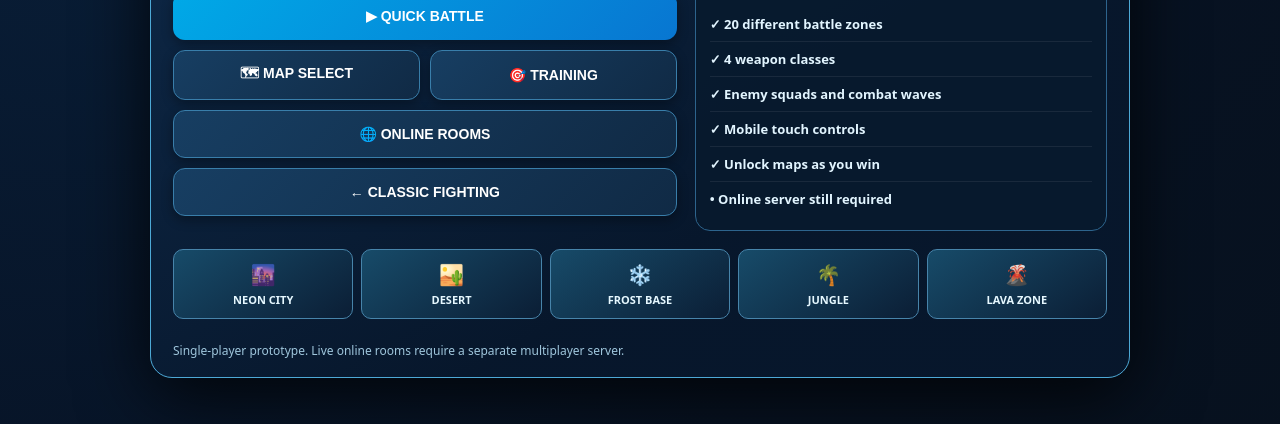
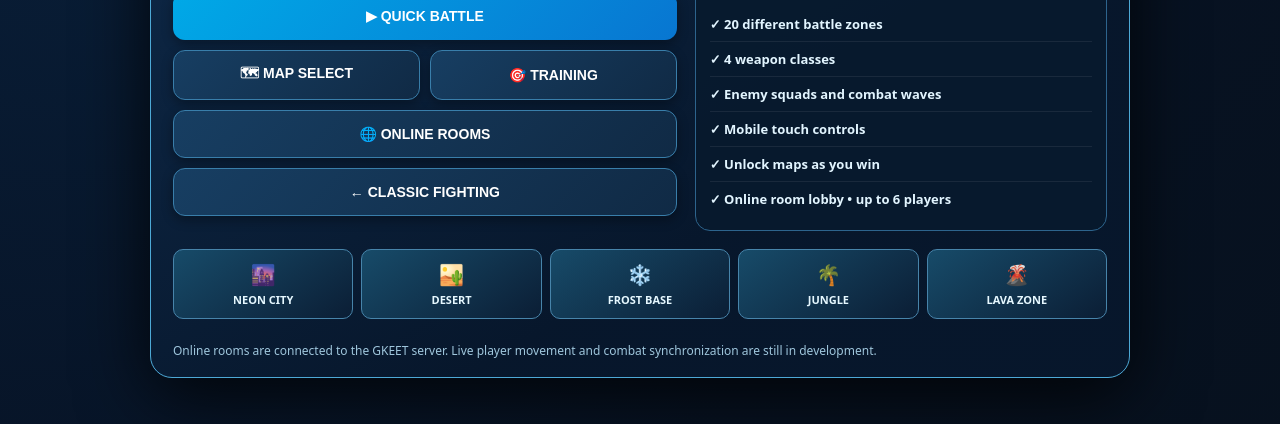
Before and after one commit to titamone120-design/-GKEET-game, a website: page www/shooter.html in a window 1280 px wide. Shown: the part 376-800 px from the top of the page. Drawn offline with nearby package versions, Linux system fonts and the light colour scheme.

Commit message:
Update GKEET home screen with online lobby integration status

```diff
--- a/www/shooter.html
+++ b/www/shooter.html
@@ -38,9 +38,9 @@
 <section id="home" class="screen on"><div class="card">
 <div class="homeHero"><span class="heroTag">MOBILE ACTION GAME</span><h1 class="logo">GKEET</h1><div class="tag">BATTLE STRIKE</div><p class="heroText">ENTER THE BATTLEFIELD • CHOOSE YOUR WEAPON • CONQUER 20 UNIQUE ZONES</p><div class="heroSoldier" aria-hidden="true">🪖</div></div>
 <div class="homeBody"><div><p class="sectionLabel">CHOOSE YOUR MODE</p><div class="actions"><button class="primary wide" id="quick">▶ QUICK BATTLE</button><button id="choose">🗺 MAP SELECT</button><button id="training">🎯 TRAINING</button><button class="wide" id="online">🌐 ONLINE ROOMS</button><button class="wide" onclick="location.href='index.html'">← CLASSIC FIGHTING</button></div></div>
-<div class="featurePanel"><p class="sectionLabel">BATTLE FEATURES</p><div class="featureLine">✓ 20 different battle zones</div><div class="featureLine">✓ 4 weapon classes</div><div class="featureLine">✓ Enemy squads and combat waves</div><div class="featureLine">✓ Mobile touch controls</div><div class="featureLine">✓ Unlock maps as you win</div><div class="featureLine">• Online server still required</div></div>
+<div class="featurePanel"><p class="sectionLabel">BATTLE FEATURES</p><div class="featureLine">✓ 20 different battle zones</div><div class="featureLine">✓ 4 weapon classes</div><div class="featureLine">✓ Enemy squads and combat waves</div><div class="featureLine">✓ Mobile touch controls</div><div class="featureLine">✓ Unlock maps as you win</div><div class="featureLine">✓ Online room lobby • up to 6 players</div></div>
 <div class="mapStrip"><div class="mapTile"><b>🌆</b>NEON CITY</div><div class="mapTile"><b>🏜️</b>DESERT</div><div class="mapTile"><b>❄️</b>FROST BASE</div><div class="mapTile"><b>🌴</b>JUNGLE</div><div class="mapTile"><b>🌋</b>LAVA ZONE</div></div></div>
-<p class="note">Single-player prototype. Live online rooms require a separate multiplayer server.</p>
+<p class="note">Online rooms are connected to the GKEET server. Live player movement and combat synchronization are still in development.</p>
 </div></section>
 
 <section id="onlinePanel" class="screen"><div class="card">
```
